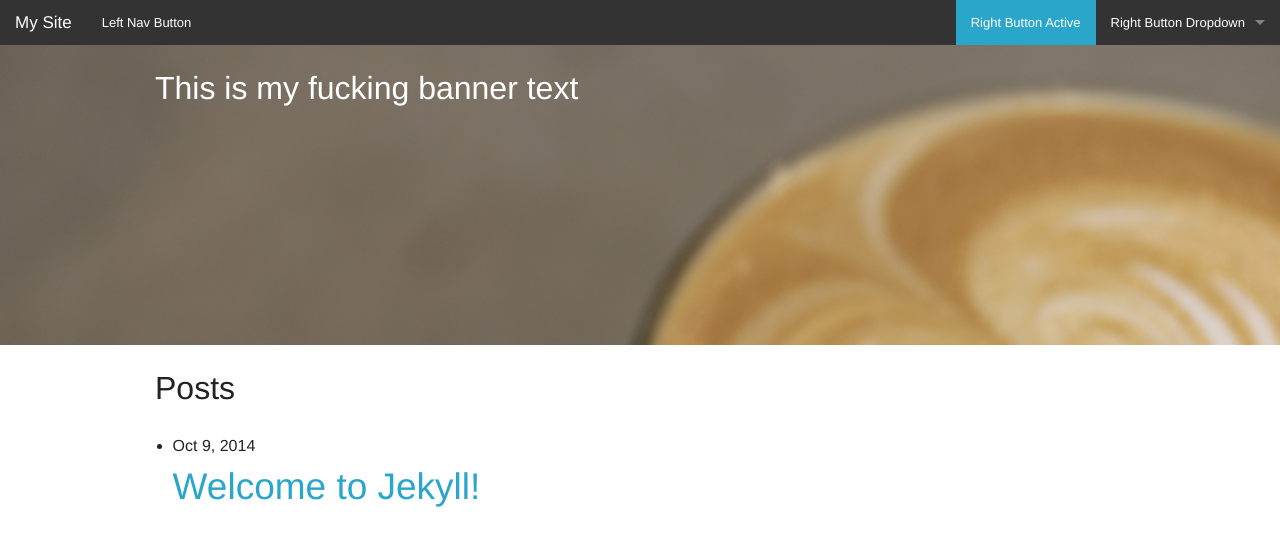
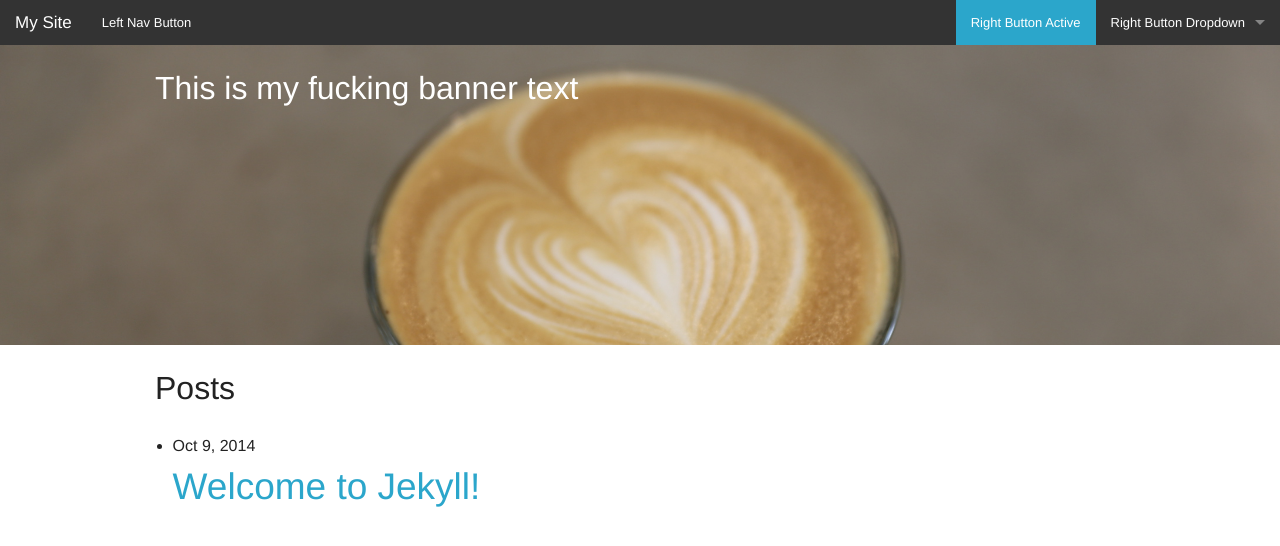
Before and after one commit to poundthehill/poundthehill.github.io, a Jekyll site: the page built from index.html, in a window 1280 px wide. Shown: the top 546 px of the page. Built offline with Jekyll 4.4.1, drawn with Linux system fonts in a browser that asks for light colours.

Commit message:
background

```diff
--- a/_sass/app.scss
+++ b/_sass/app.scss
@@ -1,7 +1,7 @@
 .banner {
 	height: 300px;
 	background-image: url('/img/banner.jpg');
-	width: 100%;
+	background-size: 100%;
 	background-repeat: no-repeat;
 }
 
```
